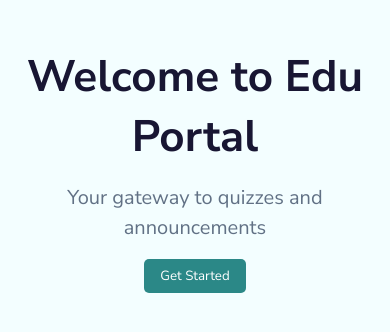
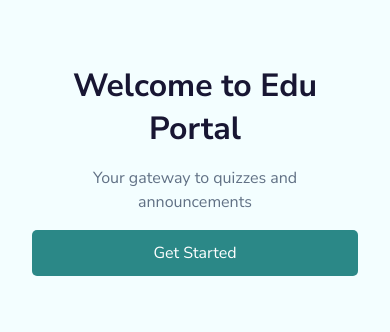
Before and after one commit to metalFrenzy/edu-portal, a React (Vite) app in the folder edu-react/: page / in a window 390 px wide. Shown: the part 252-584 px from the top of the page. Built offline with nearby package versions, Linux system fonts and the light colour scheme.

Commit message:
feat(ui): add reponsive styls

```diff
--- a/edu-react/src/components/sidebar/sidebar.scss
+++ b/edu-react/src/components/sidebar/sidebar.scss
@@ -29,3 +29,17 @@
     }
   }
 }
+
+/* Responsive styles */
+@media (max-width: 768px) {
+  .sidebar {
+    width: 100%;
+    height: auto;
+    padding: 1rem;
+  }
+
+  .sidebar ul li {
+    display: inline-block;
+    margin: 0.5rem;
+  }
+}
--- a/edu-react/src/pages/dashboard/dashboard.scss
+++ b/edu-react/src/pages/dashboard/dashboard.scss
@@ -38,3 +38,30 @@
   background-color: #28b1ae;
   transform: scale(1.05);
 }
+
+
+/* Responsive styles */
+@media (max-width: 768px) {
+  .dashboard-layout {
+    flex-direction: column;
+  }
+
+  .dashboard-main {
+    padding: 1rem;
+  }
+
+  .dashboard-header {
+    flex-direction: column;
+    align-items: flex-start;
+  }
+
+  .card-grid {
+    grid-template-columns: 1fr;
+  }
+}
+
+@media (max-width: 480px) {
+  .logout-btn {
+    width: 100%;
+  }
+}
--- a/edu-react/src/pages/dashboard/dashboard.tsx
+++ b/edu-react/src/pages/dashboard/dashboard.tsx
@@ -29,7 +29,7 @@ export default function Dashboard() {
         console.log(annData);
         console.log(quizData);
       } catch (err) {
-        console.error('❌ Error fetching data:', err);
+        console.error('Error fetching data:', err);
       }
     };
 
@@ -46,7 +46,7 @@ export default function Dashboard() {
         </div>
 
         <section>
-          <h2><CampaignIcon sx={{ mr: 1 }} /> Announcements</h2>
+          <h2><CampaignIcon sx={{ mr: 1, color: '#2b8887' }} /> Announcements</h2>
           <div className="card-grid">
             {announcements.map((a: Announcement) => (
               <AnnouncementCard key={a._id} announcement={a} />
@@ -55,7 +55,7 @@ export default function Dashboard() {
         </section>
 
         <section>
-          <h2><QuizIcon sx={{ mr: 1 }} /> Quizzes</h2>
+          <h2><QuizIcon sx={{ mr: 1, color: '#2b8887' }} /> Quizzes</h2>
           <div className="card-grid">
             {quizzes.map((q: Quiz) => (
               <QuizCard key={q._id} quiz={q} />
--- a/edu-react/src/pages/home/home.scss
+++ b/edu-react/src/pages/home/home.scss
@@ -6,6 +6,7 @@
   align-items: center;
   text-align: center;
   gap: 1rem;
+  padding: 0 2rem;
 }
 
 
@@ -43,3 +44,35 @@
   background-color: #28b1ae;
   transform: scale(1.05);
 }
+
+@media (max-width: 768px) {
+  .home-container h1 {
+    font-size: 2.25rem;
+  }
+
+  .home-subtitle {
+    font-size: 1.1rem;
+    max-width: 90%;
+  }
+
+  .login-button {
+    padding: 0.6rem 1.2rem;
+    font-size: 0.95rem;
+  }
+}
+
+@media (max-width: 480px) {
+  .home-container h1 {
+    font-size: 2rem;
+  }
+
+  .home-subtitle {
+    font-size: 1rem;
+  }
+
+  .login-button {
+    width: 100%;
+    font-size: 1rem;
+    padding: 0.75rem;
+  }
+}
--- a/edu-react/src/shared/card.scss
+++ b/edu-react/src/shared/card.scss
@@ -20,3 +20,17 @@
   justify-content: end;
   display: grid;
 }
+/* Responsive styles */
+@media (max-width: 480px) {
+  .card {
+    padding: 1rem;
+  }
+
+  .card h3 {
+    font-size: 1.1rem;
+  }
+
+  .card p {
+    font-size: 0.9rem;
+  }
+}
```
